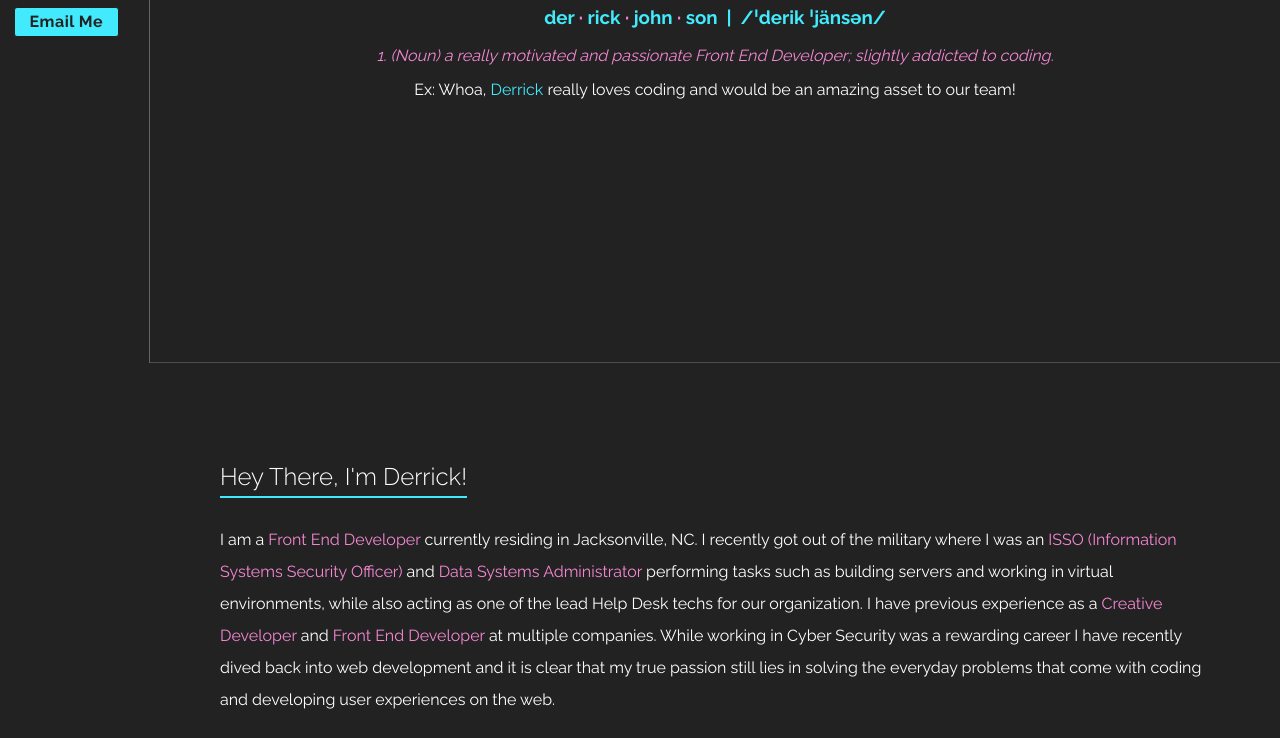
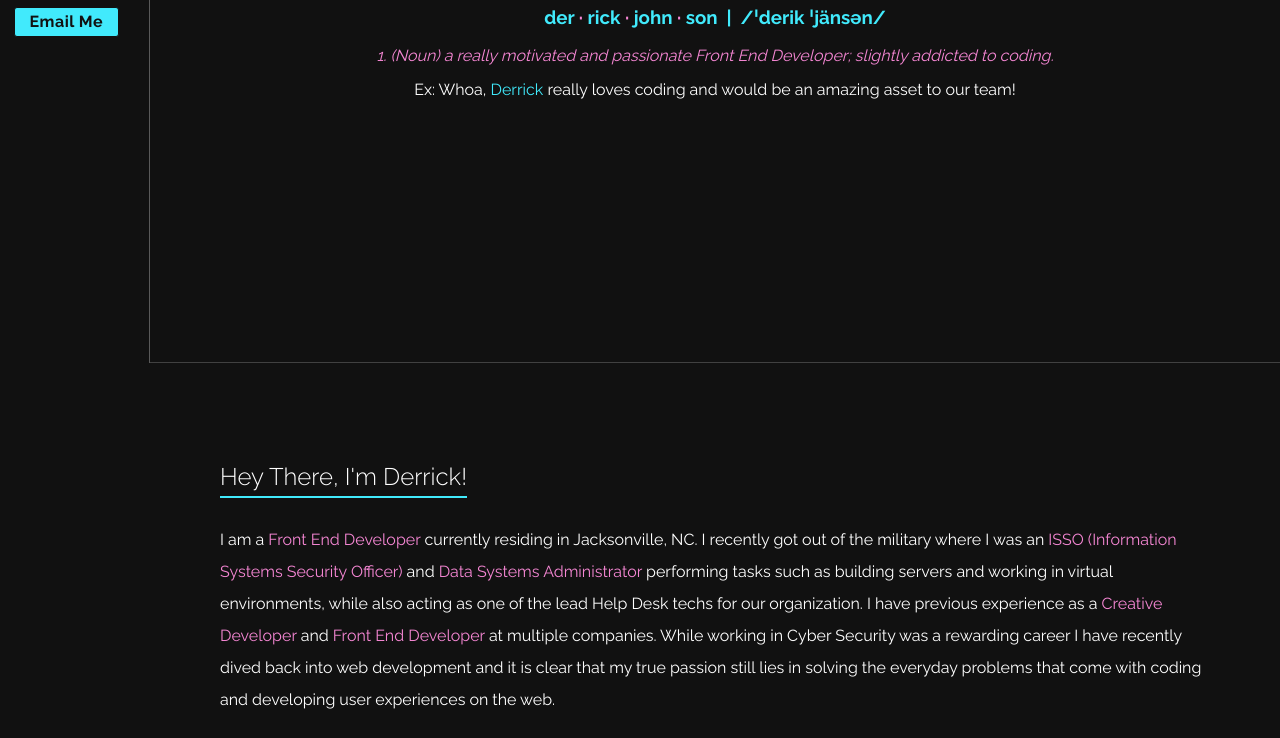
Before and after one commit to dj51234/portfolio-final, a website: page index.html in a window 1280 px wide. Shown: the part 437-1175 px from the top of the page. Drawn offline with nearby package versions, Linux system fonts and the light colour scheme.

Commit message:
updated photos/bgc

```diff
--- a/scss/modules/globals.scss
+++ b/scss/modules/globals.scss
@@ -1,9 +1,8 @@
-$black: #222222;
+$black: #111;
 $orange: #f687d4;
 $yellow: #d1d646;
 $white: #ffffff;
 $blue: #41eafc;
-
 // $black: #32322C;
 // $orange: #39A0ED;
 // $yellow: #481620;
```
Also changed, not shown: dest/styles/main.css.
